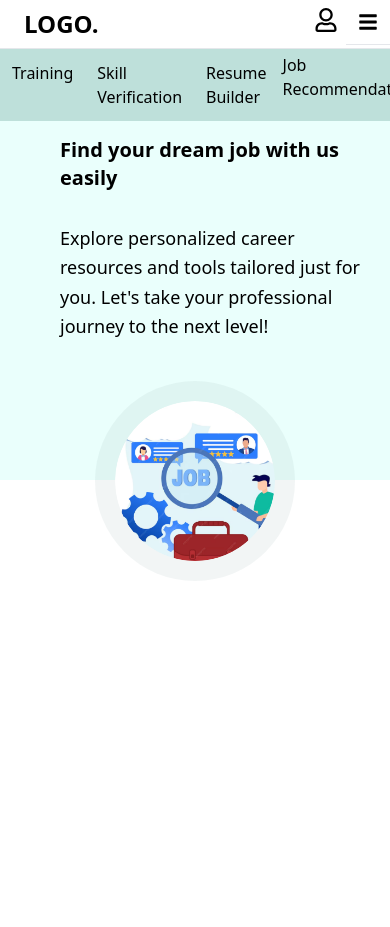
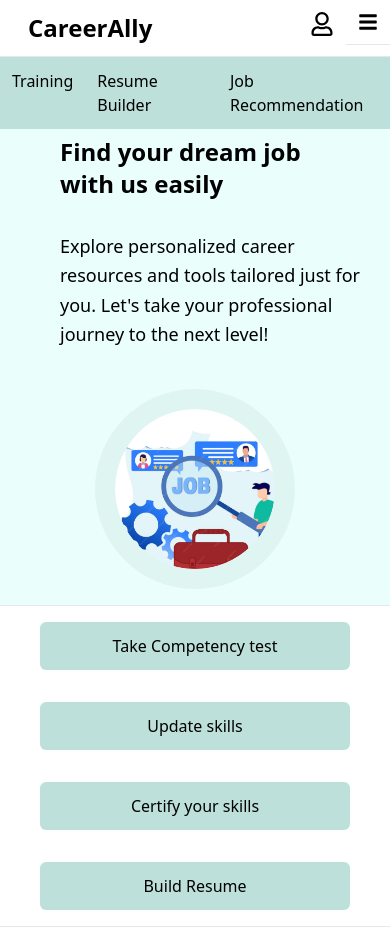
Before and after one commit to Muskan-Sinha/SIH-1628, a React (Create React App) app: page /home in a window 390 px wide. Before the commit the page ends 844 px from the top, so only its background shows below. Built offline with nearby package versions, Linux system fonts and the light colour scheme.

Commit message:
Home Page

```diff
--- /dev/null
+++ b/src/components/MiddleComp.js
@@ -0,0 +1,16 @@
+const MiddleComp = () => {
+    return (
+        <div>
+      <hr className='text-[#908686]'/>
+        <ul className="grid grid-cols-1 md:grid-cols-2 mx-6 font-medium">
+            <li className="bg-[#BEE0DA] p-3 rounded-md text-center m-4">Take Competency test</li>
+            <li className="bg-[#BEE0DA] p-3 rounded-md text-center m-4">Update skills</li>
+            <li className="bg-[#BEE0DA] p-3 rounded-md text-center m-4">Certify your skills</li>
+            <li className="bg-[#BEE0DA] p-3 rounded-md text-center m-4">Build Resume</li>
+        </ul>
+      <hr className='text-[#908686]'/>
+        </div>
+    )
+}
+
+export default MiddleComp
--- a/src/components/Navbar.js
+++ b/src/components/Navbar.js
@@ -4,19 +4,19 @@ import Sidebar from "./Sidebar";
 const Navbar = () => {
     return (
         <div className="">
-            <div className="flex justify-between">
-                <p className="p-2 ml-4 sm:ml-10 text-2xl font-semibold">LOGO.</p>
+            <div className="flex justify-between bg-white">
+                <p className="p-3 ml-4 sm:ml-10 text-2xl font-semibold">CareerAlly</p>
                 <div className="flex">
-                <p className="p-2 text-2xl md:mr-12"><FaRegUser/></p>
-                <p className="sm:hidden right-0 top"><Sidebar/></p>
+                <p className="p-3 text-2xl md:mr-16 hover:cursor-pointer"><FaRegUser/></p>
+                <p className="sm:hidden right-0 "><Sidebar/></p>
                 </div>
             </div>
             <hr />
-            <div className="flex justify-around  bg-[#BEE0DA]">
-                <p className="p-3">Training</p>
-                <p className="p-3">Skill Verification</p>
-                <p className="p-3">Resume Builder</p>
-                <p className="p-1 sm:p-3">Job Recommendation</p>
+            <div className="flex justify-around font-medium  bg-[#BEE0DA] ">
+                <p className="p-3 hover:bg-[#EAFFFC] rounded-md hover:px-6 hover:cursor-pointer">Training</p>
+                <p className="p-3 hidden sm:flex hover:bg-[#EAFFFC] rounded-md hover:px-6 hover:cursor-pointer">Skill Verification</p>
+                <p className="p-3 hover:bg-[#EAFFFC] rounded-md hover:px-6 hover:cursor-pointer">Resume Builder</p>
+                <p className="p-3 hover:bg-[#EAFFFC] rounded-md hover:px-6 hover:cursor-pointer">Job Recommendation</p>
             </div>
         </div>
     )
--- a/src/components/Sidebar.js
+++ b/src/components/Sidebar.js
@@ -24,7 +24,7 @@ const Sidebar = () => {
           isMenuOpen ? 'flex' : 'hidden'
         } flex-col sm:hidden bg-[#BEE0DA] text-center`}
       >
-        <ul className="bg-gradient-to-b h-[calc(100vh-3rem)] absolute w-44 right-0 mt-1 flex flex-col justify-around from-[#0EBBA0] to-[#065549] text-white">
+        <ul className="bg-gradient-to-b h-[calc(100vh-6rem)] absolute w-44 right-0 mt-1 flex flex-col justify-around from-[#0EBBA0] to-[#065549] text-white">
           <li className="text-center p-2">Blogs</li>
           <hr className="border-white" />
           <li className="text-center p-2">Career Advice</li>
@@ -38,15 +38,15 @@ const Sidebar = () => {
       </div>
 
       <ul className="bg-gradient-to-b h-[calc(100vh-6rem)] hidden sm:flex w-64 -top-10 flex-col justify-around from-[#0EBBA0] to-[#065549] text-white">
-        <li className="text-center p-2">Blogs</li>
+        <li className="text-center p-2 hover:cursor-pointer">Blogs</li>
         <hr className="border-white" />
-        <li className="text-center p-2">Career Advice</li>
+        <li className="text-center p-2 hover:cursor-pointer">Career Advice</li>
         <hr className="border-white" />
-        <li className="text-center p-2">Success Stories</li>
+        <li className="text-center p-2 hover:cursor-pointer">Success Stories</li>
         <hr className="border-white" />
-        <li className="text-center p-2">Community Forum</li>
+        <li className="text-center p-2 hover:cursor-pointer">Community Forum</li>
         <hr className="border-white" />
-        <li className="text-center p-2">Help</li>
+        <li className="text-center p-2 hover:cursor-pointer">Help</li>
       </ul>
     </div>
   );
--- a/src/components/SignIn.js
+++ b/src/components/SignIn.js
@@ -11,7 +11,7 @@ const SignIn = () => {
     <div className="flex justify-center items-center w-full min-h-screen px-4">
       <div className="flex flex-col sm:flex-row rounded-2xl shadow-md border border-grey-300 w-full max-w-3xl bg-gradient-to-b from-[#0EBBA0] to-[#065549]">
         <div className="sm:w-[40%] text-white w-full p-5 flex flex-col items-center sm:items-start">
-          <p className="mb-3 text-5xl font-bold pt-10">LOGO.</p>
+          <p className="mb-3 text-5xl font-bold pt-10">CareerAlly</p>
           <p className="text-xl sm:text-4xl font-semibold py-6 sm:pb-16 text-center sm:text-left">
             Connect with Careers That Fit You Best
           </p>
--- a/src/components/SignUp.js
+++ b/src/components/SignUp.js
@@ -33,7 +33,7 @@ const SignUp = () => {
       <div className="flex flex-col sm:flex-row rounded-2xl shadow-md border border-grey-300 w-full max-w-3xl bg-gradient-to-b from-[#0EBBA0] to-[#065549]">
 
         <div className="sm:w-[40%] text-white w-full p-5 flex flex-col items-center sm:items-start">
-          <p className="sm:mb-3 text-5xl font-bold pt-6 sm:pt-10">LOGO.</p>
+          <p className="sm:mb-3 text-5xl font-bold pt-6 sm:pt-10">CareerAlly</p>
             <p className="text-xl sm:text-4xl font-semibold py-2 sm:py-6 sm:pb-16 text-center sm:text-left">
             Connect with Careers That Fit You Best</p>
         </div>
--- a/src/components/TopBanner.js
+++ b/src/components/TopBanner.js
@@ -1,11 +1,13 @@
 import React from 'react';
 import img from "../constant/image2.png";
+import MiddleComp from './MiddleComp';
 
 const TopBanner = () => {
   return (
-    <div className="bg-[#EAFFFC] h-96 mt-8 w-[100%] max-w-screen-xl mx-auto p-4 md:p-6 grid grid-cols-1 md:grid-cols-2 justify-items-center items-center gap-4">
+    <div>
+    <div className="bg-[#EAFFFC] md:h-96 mt-8 w-[100%] max-w-screen-xl mx-auto p-4 md:p-6 grid grid-cols-1 md:grid-cols-2 justify-items-center items-center gap-4">
       <div className="p-2">
-        <p className="text-xl md:text-4xl font-bold ml-5 p-4">
+        <p className="text-2xl md:text-4xl font-bold ml-5 p-4">
           Find your dream job with us easily
         </p>
         <p className="p-4 text-lg md:text-xl w-full md:w-[60%] ml-5 leading-relaxed">
@@ -21,6 +23,11 @@ const TopBanner = () => {
         />
       </div>
     </div>
+
+    <div>
+          <MiddleComp />
+          </div>
+    </div>
   );
 };
 
```
Also changed, not shown: src/components/Home.js (+4 -3 lines), src/components/Header.js (deleted), src/components/Login.js (deleted).
